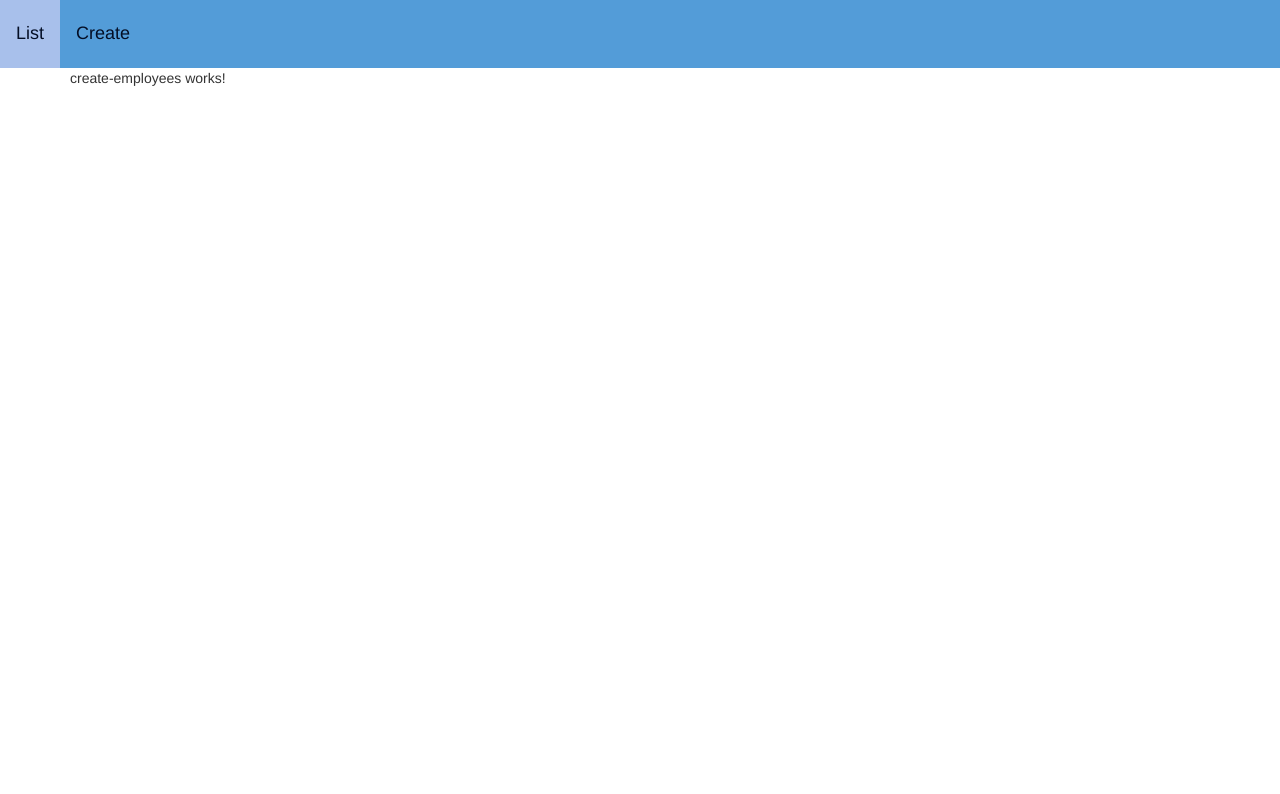
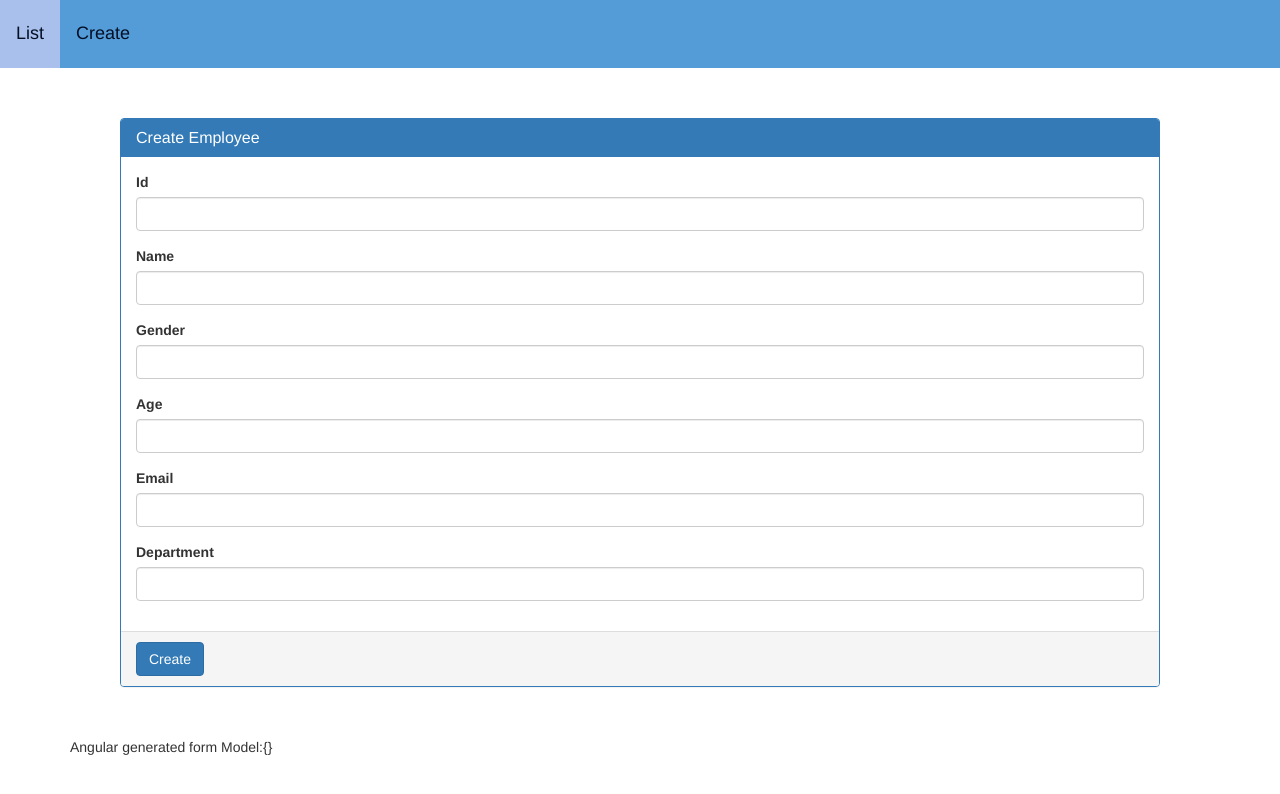
Before and after one commit to DeepaSekhar/Angular-CRUD, an Angular app: page /create in a window 1280 px wide. Shown: the top 794 px of the page. Built offline with nearby package versions, Linux system fonts and the light colour scheme.

Commit message:
worked on text box and retrieved value from that

```diff
--- a/src/app/employees/create-employees.component.css
+++ b/src/app/employees/create-employees.component.css
@@ -0,0 +1,3 @@
+.panel {
+  margin: 50px;
+}
--- a/src/app/employees/create-employees.component.html
+++ b/src/app/employees/create-employees.component.html
@@ -1 +1,73 @@
-<p>create-employees works!</p>
+<form #employeeForm="ngForm" (ngSubmit)="onSubmit(employeeForm)">
+  <div class="panel panel-primary">
+    <div class="panel-heading">
+      <h3 class="panel-title">Create Employee</h3>
+    </div>
+    <div class="panel-body">
+      <div class="form-group">
+        <label for="id">Id</label>
+        <input
+          id="id"
+          name="id"
+          [(ngModel)]="id"
+          type="text"
+          class="form-control"
+        />
+      </div>
+      <div class="form-group">
+        <label for="name">Name</label>
+        <input
+          id="name"
+          name="name"
+          [(ngModel)]="name"
+          type="text"
+          class="form-control"
+        />
+      </div>
+      <div class="form-group">
+        <label for="gender">Gender</label>
+        <input
+          id="gender"
+          name="gen"
+          [(ngModel)]="gender"
+          type="text"
+          class="form-control"
+        />
+      </div>
+      <div class="form-group">
+        <label for="age">Age</label>
+        <input
+          id="age"
+          name="age"
+          [(ngModel)]="age"
+          type="text"
+          class="form-control"
+        />
+      </div>
+      <div class="form-group">
+        <label for="email">Email</label>
+        <input
+          id="email"
+          name="emil"
+          [(ngModel)]="email"
+          type="email"
+          class="form-control"
+        />
+      </div>
+      <div class="form-group">
+        <label for="department">Department</label>
+        <input
+          id="department"
+          name="dpt"
+          [(ngModel)]="department"
+          type="text"
+          class="form-control"
+        />
+      </div>
+    </div>
+    <div class="panel-footer">
+      <button class="btn btn-primary" type="submit">Create</button>
+    </div>
+  </div>
+</form>
+Angular generated form Model:{{ employeeForm.value | json }}
--- a/src/app/employees/create-employees.component.ts
+++ b/src/app/employees/create-employees.component.ts
@@ -1,5 +1,5 @@
 import { Component, OnInit } from "@angular/core";
-
+import { NgForm } from "@angular/forms";
 @Component({
   selector: "app-create-employees",
   templateUrl: "./create-employees.component.html",
@@ -9,4 +9,7 @@ export class CreateEmployeesComponent implements OnInit {
   constructor() {}
 
   ngOnInit() {}
+  onSubmit(empForm: NgForm): void {
+    console.log(empForm.value);
+  }
 }
```
Also changed, not shown: src/app/app.module.ts (+7 -1 lines).
